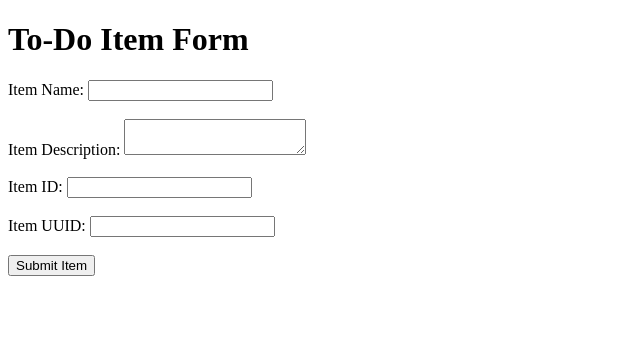
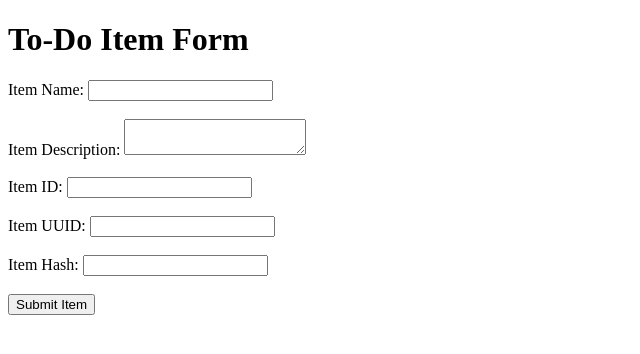
Before and after one commit to annujkhare/Git-and-github-anujkhare, a Flask app: page / in a window 1280 px wide. Shown: the top 354 px of the page, without its empty margins (0-640 px from the left). Run offline with Flask 3, Linux system fonts and the light colour scheme.

Commit message:
Add Item Hash field to To-Do form

```diff
--- a/templates/index.html
+++ b/templates/index.html
@@ -28,6 +28,11 @@
 
       <br /><br />
 
+      <label for="itemHash">Item Hash:</label>
+      <input type="text" id="itemHash" name="itemHash" required />
+
+      <br /><br />
+
       <button type="submit">Submit Item</button>
     </form>
   </body>
```
